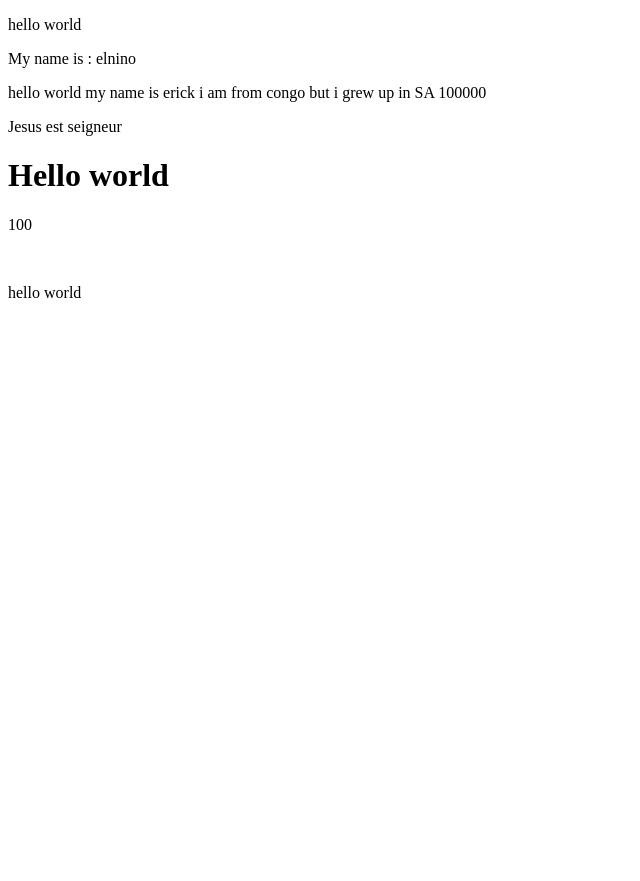
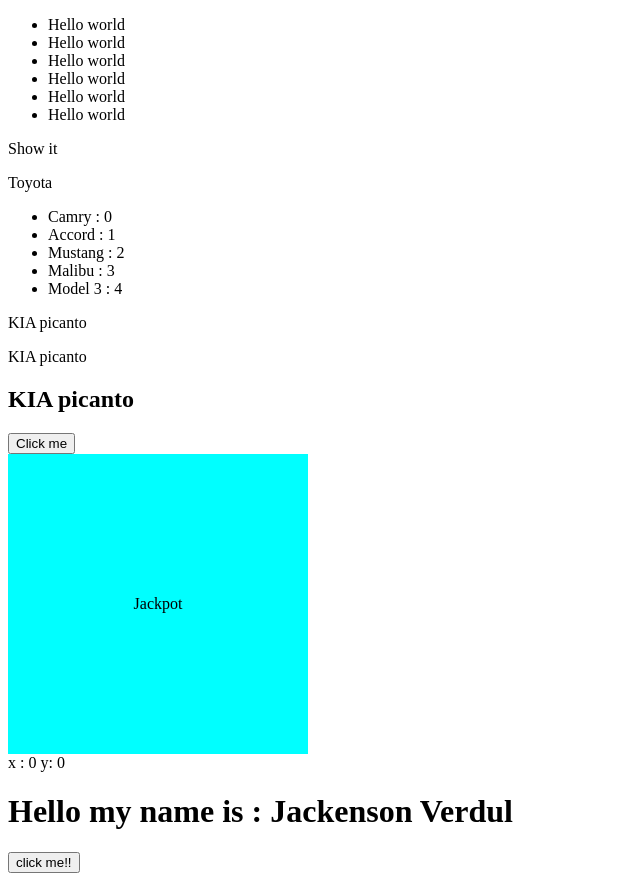
Before and after one commit to erickelninoSwift/Vue-JS-Journey, a plain HTML site: page Basics[Legacy OPtion]/index.html in a window 1280 px wide. Shown: the whole page, without its empty margins (0-640 px from the left). Before the commit the page ends 800 px from the top, so only its background shows below. Drawn offline with nearby package versions, Linux system fonts and the light colour scheme.

Commit message:
working on vue js directives

```diff
--- a/Basics[Legacy OPtion]/index.html
+++ b/Basics[Legacy OPtion]/index.html
@@ -7,48 +7,140 @@
   </head>
   <body>
     <div id="app">
-      <p>{{ this.event }}</p>
+      <!-- <p>{{ this.event }}</p>
       <p>My name is : {{ listnames[1] }}</p>
       <p>{{ erickFunction() }}</p>
       <p>{{this.datatoSend}}</p>
       <h1>{{this.welcome()}}</h1>
       <p>{{ this.eventhandler()}}</p>
       <img src="" alt="" />
-      <p v-text="event"></p>
+      <p v-text="event"></p> -->
+      <p>
+         <ul>
+            <li>Hello world</li>
+            <li>Hello world</li>
+            <li>Hello world</li>
+            <li>Hello world</li>
+            <li>Hello world</li>
+            <li>Hello world</li>
+
+         </ul>
+      </p>
+      <p v-show="true">Show it </p>
+      <p v-show="false">Dont Show it </p>
+      <p> {{ cars[0].make }}</p>
+
+      <!-- Looping -->
+       <ul>
+         <li v-for="(car, index) in cars">
+
+              {{ car.model }} : {{ index  }}
+
+         </li>
+
+       </ul>
+       <div>
+        <!-- v-once -->
+
+
+        <p v-once >{{ carname }}</p>
+        <p>{{ carname }}</p>
+        <!-- {{ populateData() }} -->
+       <!-- Onclick event
+
+       -->
+       <h2> {{ carname }}</h2>
+       <button v-on:hover="updateName">Click me</button>
+        <div v-on:mousemove="handleCursor" class="box" style="display: flex; justify-content: center; align-items: center;">
+            Jackpot
+        </div>
+        x : {{ x }}
+        y: {{ y }}
+
+        <h1>Hello my name is : {{ yourname }}</h1>
+        <button v-on:click="changeName('Yollande Kasonga', $event)">click me!!</button>
+       </div>
     </div>
     <script src="https://unpkg.com/vue@3/dist/vue.global.js"></script>
   </body>
   <script>
-    const handleFetchdata = () => {
-      return "Jesus est seigneur ";
-    };
 
-    const elonga = 100;
-    const handleerickelnino = () => {
-      return elonga * 1000;
-    };
     const App = {
+
       data() {
         return {
           event: "hello world",
           listnames: ["erick", "elnino"],
-          valuetoPass: elonga,
-          erickFunction: () => {
-            return `${this.event} my name is ${this.listnames[0]} i am from congo but i grew up in SA ${handleerickelnino()}`;
-          },
-          datatoSend: handleFetchdata(),
-          eventhandler() {
-            return this.valuetoPass;
-          },
+          carname: 'KIA picanto',
+          yourname:'Jackenson Verdul',
+          x:0,
+          y:0,
+          cars : [
+  {
+    make: 'Toyota',
+    model: 'Camry',
+    year: 2021,
+    price: 24000,
+  },
+  {
+    make: 'Honda',
+    model: 'Accord',
+    year: 2022,
+    price: 26000,
+  },
+  {
+    make: 'Ford',
+    model: 'Mustang',
+    year: 2020,
+    price: 30000,
+  },
+  {
+    make: 'Chevrolet',
+    model: 'Malibu',
+    year: 2021,
+    price: 22000,
+  },
+  {
+    make: 'Tesla',
+    model: 'Model 3',
+    year: 2022,
+    price: 35000,
+  },
+]
         };
       },
-
       methods: {
-        welcome() {
-          return `Hello world`;
-        },
+         populateData(){
+             setTimeout(() =>{
+              this.carname = "Toyota"
+             },2000)
+         },
+         updateName()
+         {
+           setTimeout(() =>{
+              this.carname = 'GMC Suburban'
+           },3000)
+         },
+         handleCursor(event)
+         {
+           this.x = event.clientX;
+           this.y = event.clientY;
+         },
+         changeName(name,event)
+         {
+            console.log(event.target.innerHTML)
+            this.yourname = name
+         }
       },
     };
     Vue.createApp(App).mount("#app");
   </script>
+  <style>
+    .box
+    {
+      background-color: aqua;
+      height: 300px;
+      width: 300px;
+    }
+  </style>
 </html>
```
